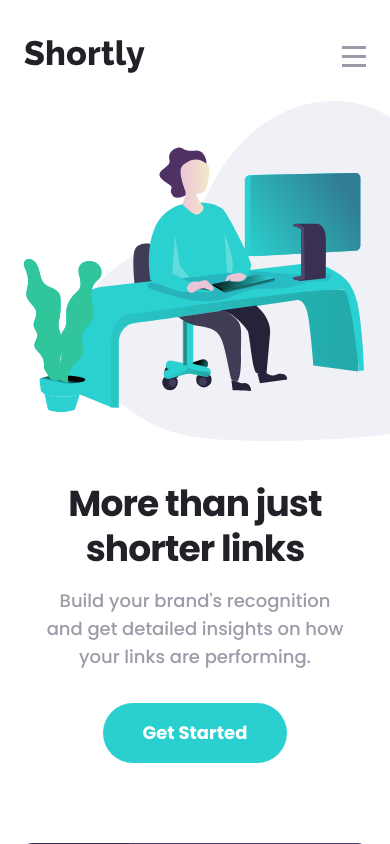
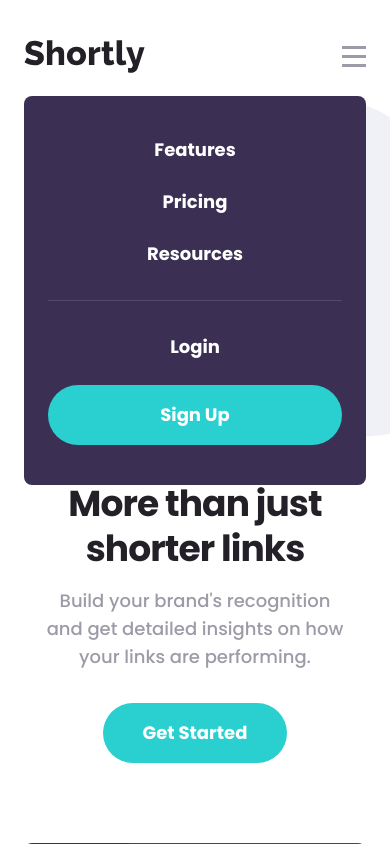
Before and after one commit to danaYatsuta/frontend-mentor-url-shortening-api, a Vue app: page / in a window 390 px wide. Both pictures are taken after a click on the button 354 px from the left and 56 px from the top of the page. Shown: the top 844 px of the page. Built offline with nearby package versions, Linux system fonts and the light colour scheme.

Commit message:
Mobile menu

```diff
--- a/src/App.vue
+++ b/src/App.vue
@@ -1,5 +1,6 @@
 <script>
 import TheHeader from './components/TheHeader.vue'
+import TheMobileMenu from './components/TheMobileMenu.vue'
 import TheHero from './components/TheHero.vue'
 import TheLinkList from './components/TheLinkList.vue'
 import TheInfoSection from './components/TheInfoSection.vue'
@@ -9,17 +10,39 @@
 export default {
   components: {
     TheHeader,
+    TheMobileMenu,
     TheHero,
     TheLinkList,
     TheInfoSection,
     TheBoostSection,
     TheFooter
+  },
+  data() {
+    return {
+      mobileMenuOpened: false
+    }
+  },
+  methods: {
+    toggleMobileMenu() {
+      this.mobileMenuOpened = !this.mobileMenuOpened
+    }
+  },
+  mounted() {
+    document.addEventListener('click', (e) => {
+      if (
+        !this.$refs.mobileMenu.$el.contains(e.target) &&
+        !this.$refs.header.$refs.mobileMenuButton.contains(e.target)
+      ) {
+        this.mobileMenuOpened = false
+      }
+    })
   }
 }
 </script>
 
 <template>
-  <TheHeader />
+  <TheHeader ref="header" @toggleMobileMenu="toggleMobileMenu" />
+  <TheMobileMenu ref="mobileMenu" :mobileMenuOpened="mobileMenuOpened" />
 
   <main>
     <TheHero />
--- a/src/components/AppButton.vue
+++ b/src/components/AppButton.vue
@@ -23,7 +23,10 @@
 
 <template>
   <div class="overflow-hidden rounded-full bg-white">
-    <a :href="href" class="block bg-cyan font-bold text-white hover:opacity-50" :class="sizeClasses"
+    <a
+      :href="href"
+      class="block bg-cyan text-center font-bold text-white hover:opacity-50"
+      :class="sizeClasses"
       ><slot></slot
     ></a>
   </div>
--- a/src/components/TheHeader.vue
+++ b/src/components/TheHeader.vue
@@ -10,6 +10,11 @@
     HeaderLink,
     IconMenu,
     AppButton
+  },
+  methods: {
+    toggleMobileMenu() {
+      this.$emit('toggleMobileMenu')
+    }
   }
 }
 </script>
@@ -27,7 +32,9 @@
         </div>
       </div>
 
-      <button class="md:hidden"><IconMenu /></button>
+      <button ref="mobileMenuButton" class="md:hidden" @click="toggleMobileMenu">
+        <IconMenu />
+      </button>
 
       <div class="hidden items-center gap-9 md:flex">
         <HeaderLink>Login</HeaderLink>
--- /dev/null
+++ b/src/components/TheMobileMenu.vue
@@ -0,0 +1,43 @@
+<script>
+import AppButton from './AppButton.vue'
+
+export default {
+  components: {
+    AppButton
+  },
+  props: {
+    mobileMenuOpened: {
+      type: Boolean,
+      default: false
+    }
+  }
+}
+</script>
+
+<template>
+  <Transition
+    enter-from-class="opacity-0 translate-y-2"
+    enter-to-class="opacity-100"
+    leave-to-class="opacity-0 translate-y-2"
+  >
+    <div
+      v-if="mobileMenuOpened"
+      class="absolute top-24 z-10 w-full transition duration-300 md:hidden"
+    >
+      <nav
+        class="mx-6 flex flex-col divide-y divide-light-violet rounded-lg bg-dark-violet px-6 py-10 font-bold text-white"
+      >
+        <div class="flex flex-col items-center gap-6 pb-8">
+          <a href="#">Features</a>
+          <a href="#">Pricing</a>
+          <a href="#">Resources</a>
+        </div>
+
+        <div class="flex flex-col items-center gap-6 pt-8">
+          <a href="#">Login</a>
+          <AppButton class="self-stretch">Sign Up</AppButton>
+        </div>
+      </nav>
+    </div>
+  </Transition>
+</template>
--- a/tailwind.config.js
+++ b/tailwind.config.js
@@ -19,7 +19,8 @@
       'gray': 'hsl(0, 0%, 75%)',
       'grayish-violet': 'hsl(257, 7%, 63%)',
       'very-dark-blue': 'hsl(255, 11%, 22%)',
-      'very-dark-violet': 'hsl(260, 8%, 14%)'
+      'very-dark-violet': 'hsl(260, 8%, 14%)',
+      'light-violet': '#544a6d'
     },
     fontFamily: {
       poppins: ['Poppins', 'sans-serif']
```
